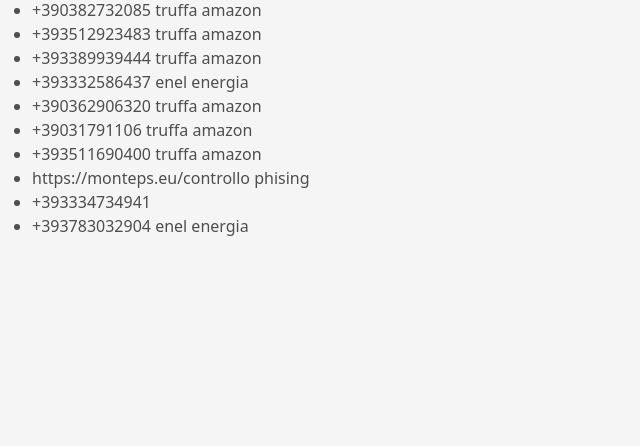
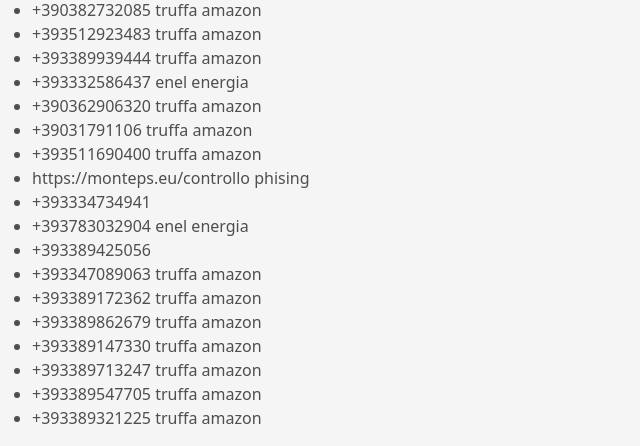
Before and after one commit to simon387/simonecelia.it, a PHP site: page /shame.php in a window 1280 px wide. Shown: the part 866-1312 px from the top of the page, without its empty margins (0-640 px from the left). Before the commit the page ends 1102 px from the top, so only its background shows below. Run offline with PHP 8.4, Linux system fonts and the light colour scheme.

Commit message:
update-ladri

```diff
--- a/shame.php
+++ b/shame.php
@@ -48,6 +48,14 @@
 	<li>https://monteps.eu/controllo phising</li>
 	<li>+393334734941</li>
 	<li>+393783032904 enel energia</li>
+	<li>+393389425056</li>
+	<li>+393347089063 truffa amazon</li>
+	<li>+393389172362 truffa amazon</li>
+	<li>+393389862679 truffa amazon</li>
+	<li>+393389147330 truffa amazon</li>
+	<li>+393389713247 truffa amazon</li>
+	<li>+393389547705 truffa amazon</li>
+	<li>+393389321225 truffa amazon</li>
 </ul>
 </body>
 </html>
```
